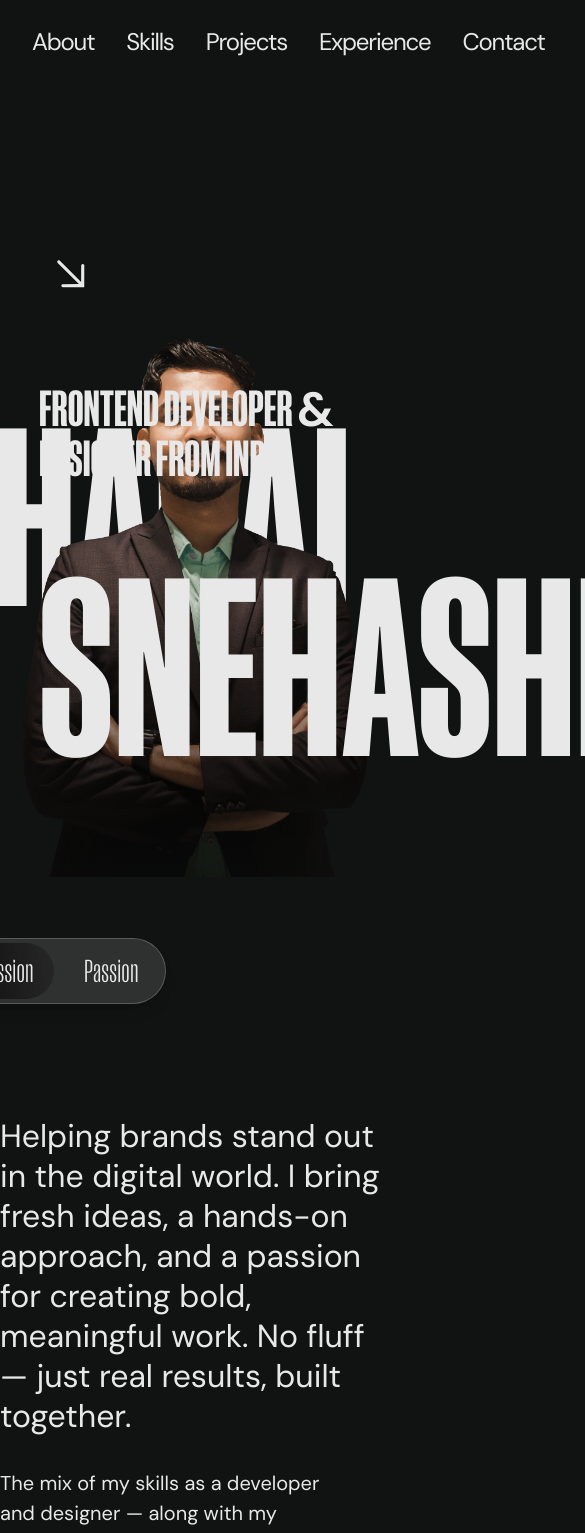
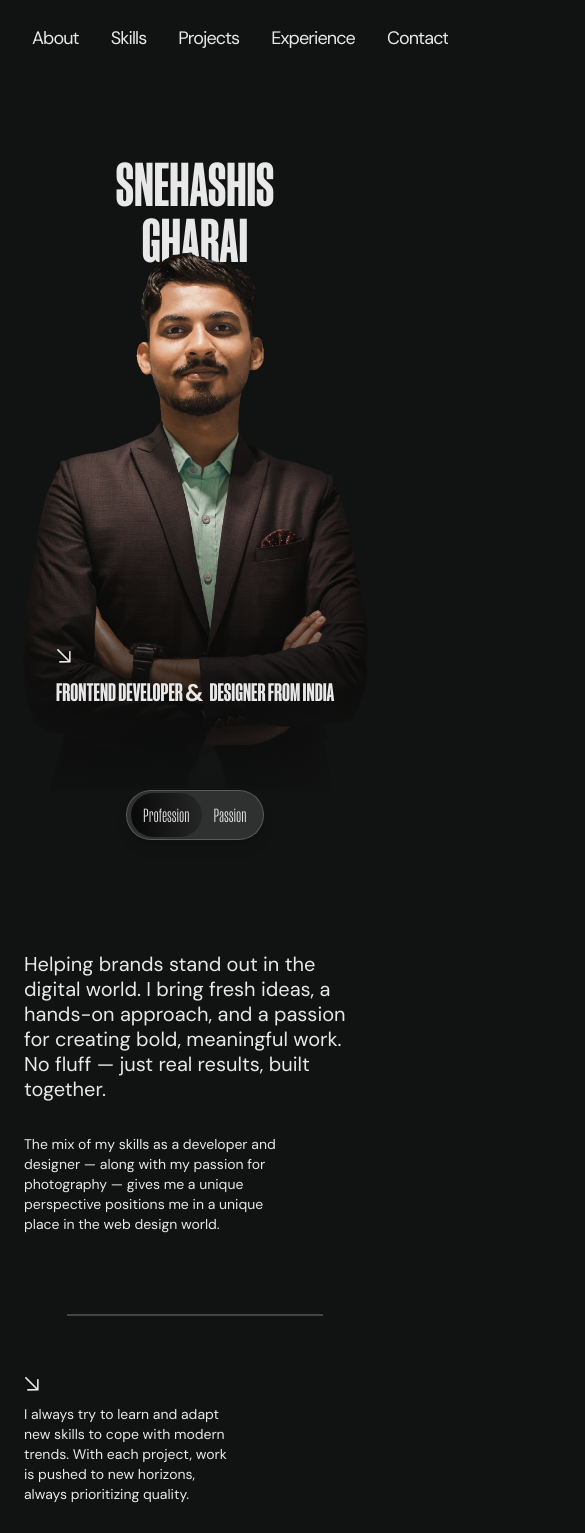
Before and after one commit to Gitju002/snehashis-gharai-portfolio, a Next.js app: page / in a window 390 px wide. Shown: the top 1533 px of the page, 585 px wide, since content can reach past the window. Built offline with nearby package versions, Linux system fonts and the light colour scheme.

Commit message:
added resonsiveness to the whole layout --navbar pending

```diff
--- a/app/components/About.tsx
+++ b/app/components/About.tsx
@@ -36,12 +36,15 @@ const About = () => {
 
       {/* Text Content */}
       <VStack>
-        <Container padding="none" className="flex-col flex-center gap-16">
+        <Container className="flex-col flex-center gap-16">
           <Grid gap={8} cols="cols-6">
             <div className="col-span-4">
+              {/* Text for SEO only */}
               <h3 className="sr-only">
                 Snehashis Gharai&apos;s Professional Mission
               </h3>
+
+              {/* Motive of About Section */}
               <h5>
                 Helping brands stand out in the digital world. I bring fresh
                 ideas, a hands-on approach, and a passion for creating bold,
@@ -49,9 +52,12 @@ const About = () => {
               </h5>
             </div>
             <div className="col-span-2">
+              {/* Text for SEO only */}
               <h3 className="sr-only">
                 Snehashis Gharai&apos;s Unique Perspective
               </h3>
+
+              {/* Unique Perspective Paragraph */}
               <p>
                 The mix of my skills as a developer and designer — along with my
                 passion for photography — gives me a unique perspective
@@ -65,18 +71,31 @@ const About = () => {
 
       {/* Image Content */}
       <VStack padding="none">
-        <Container padding="none" className="flex-col flex-center gap-16">
+        <Container className="flex-col flex-center gap-16">
           <Grid cols="cols-6" className="gap-8">
-            <div className="col-span-2 w-[75%] mt-24">
+            <div className="col-span-2 w-[75%]">
               <h3 className="sr-only">
                 Snehashis Gharai&apos;s Professional Growth
               </h3>
+
+              {/* Arrow SVG */}
+              <Image
+                src={"/svgs/arrow.svg"}
+                height={80}
+                width={80}
+                alt="Decorative arrow pointing to Snehashis Gharai"
+                className="arrow-size"
+              />
+
+              {/* Professional Growth Paragraph */}
               <p>
                 I always try to learn and adapt new skills to cope with modern
                 trends. With each project, work is pushed to new horizons,
                 always prioritizing quality.
               </p>
             </div>
+
+            {/* About Image */}
             <div className="col-span-4">
               <Image
                 src={"/images/about-image.jpg"}
@@ -92,9 +111,9 @@ const About = () => {
 
       {/* Services */}
       <VStack>
-        <Container padding="none">
+        <Container>
           <h2>I can help you with ...</h2>
-          <Grid cols="cols-6" className="gap-8 mt-16">
+          <Grid cols="cols-6" className="gap-8 mt-4 md:mt-6 lg:mt-8 2xl:mt-16">
             {options.map((option) => (
               <article key={option.key} className="col-span-2">
                 <h6>{option.key}</h6>
--- a/app/components/Experience.tsx
+++ b/app/components/Experience.tsx
@@ -27,7 +27,7 @@ const Experience = () => {
   return (
     <section id="experience">
       <VStack>
-        <Container padding="none" className="space-y-16">
+        <Container className="spacing-y">
           <h2>My Experience</h2>
           {experienceDetails.map((experience) => (
             <div key={experience.id} className="space-y-2">
--- a/app/components/Hero.tsx
+++ b/app/components/Hero.tsx
@@ -1,13 +1,14 @@
 import React from "react";
-import Section from "@/app/components/layout/VStack";
+import VStack from "@/app/components/layout/VStack";
 import Container from "@/app/components/layout/Container";
 import Image from "next/image";
 import SwitchButton from "./ui/SwitchButton";
 
 export default function Hero() {
   return (
-    <Section padding="none">
-      <Container padding="none" className="relative flex-center">
+    <section className="hero-container hero-image">
+      <VStack>
+        <Container className="hero-container-wrapper">
           {/* SEO optimized content */}
           <div className="sr-only">
             <h1>Snehashis Gharai - Frontend Developer and Designer</h1>
@@ -17,46 +18,62 @@ export default function Hero() {
               development technologies.
             </p>
           </div>
+          {/* Gradient for smooth transition of Hero Image */}
+          <div className="gradient" />
 
-        {/* Arrow SVG */}
+          {/* Hero Section Text and SVG for Desktop View */}
+          <div className="text-container-desktop">
+            <div className="text-wrapper">
               <Image
                 src={"/svgs/arrow.svg"}
                 height={80}
                 width={80}
                 alt="Decorative arrow pointing to Snehashis Gharai"
-          className="absolute top-[15%] left-[8%] z-10"
+                className="arrow-size"
               />
+              <h2 className="text-subtitle" role="banner">
+                FRONTEND DEVELOPER <span className="ampersand">&amp;</span>{" "}
+                <br />
+                DESIGNER FROM INDIA
+              </h2>
 
-        {/* Hero Section Animated Text */}
-        <div className="hero-animated-text">
-          <h1 className="text-snehashis" aria-label="Snehashis Gharai Name">
-            SNEHASHIS
-          </h1>
+              <h1 aria-label="Snehashis Gharai Name">SNEHASHIS</h1>
+            </div>
+
             <h1 className="text-gharai" aria-label="Snehashis Gharai Surname">
               GHARAI
             </h1>
-          <h2 className="text-subtitle" role="banner">
-            FRONTEND DEVELOPER <span className="ampersand">&amp;</span> <br />
+          </div>
+
+          {/* Hero Section Text for Mobile View */}
+          <div className="text-container-mobile">
+            <h1 className="font-test-manuka font-bold">SNEHASHIS</h1>
+            <h1 className="font-test-manuka font-bold">GHARAI</h1>
+          </div>
+        </Container>
+        {/* Hero Section Subtitle for Mobile View */}
+        <div className="text-wrapper-mobile">
+          <Image
+            src={"/svgs/arrow.svg"}
+            height={80}
+            width={80}
+            alt="Decorative arrow pointing to Snehashis Gharai"
+            className="arrow-size"
+          />
+          <h2 className="text-2xl font-test-manuka font-bold tracking-normal ">
+            FRONTEND DEVELOPER{" "}
+            <span className="font-dm-sans font-bold text-2xl"> &amp; </span>{" "}
             DESIGNER FROM INDIA
           </h2>
         </div>
+        {/* Gradient for Mobile View */}
+        <div className="gradient-mobile" />
+      </VStack>
 
-        {/* Hero Section Image */}
-        <div className="hero-container">
-          <figure
-            about="Snehashis Gharai Professional Image"
-            className="hero-image"
-            role="img"
-            aria-label="Snehashis Gharai - Frontend Developer and Designer"
-          ></figure>
-          <div className="gradient" />
-
-          {/* Content Switch Button */}
-          <div className="absolute bottom-20 right-56 z-20">
+      {/* Switch Button for Portfolio Mode */}
+      <div className="btn-position">
         <SwitchButton />
       </div>
-        </div>
-      </Container>
-    </Section>
+    </section>
   );
 }
--- a/app/components/Projects.tsx
+++ b/app/components/Projects.tsx
@@ -29,7 +29,7 @@ const Projects = () => {
   return (
     <section id="projects">
       <VStack>
-        <Container padding="none" className="space-y-16">
+        <Container className="space-y-16">
           <h2>My Projects</h2>
           {projects.map((project) => (
             <div key={project.id} className="space-y-6">
@@ -42,7 +42,7 @@ const Projects = () => {
                   <React.Fragment key={tech}>
                     <h6>{tech}</h6>
                     {index < project.techStack.length - 1 && (
-                      <h6 className="text-xl">•</h6>
+                      <h6 className="text-sm lg:text-xl">•</h6>
                     )}
                   </React.Fragment>
                 ))}
--- a/app/components/layout/Container.tsx
+++ b/app/components/layout/Container.tsx
@@ -12,7 +12,8 @@ const Container = forwardRef<HTMLDivElement, ContainerProps>(
     // Determine base padding classes
     const basePaddingClasses = (() => {
       if (padding === false || padding === "none") return "px-0";
-      if (padding === true) return "px-6 md:px-8 lg:px-12 xl:px-16 2xl:px-20";
+      if (padding === true)
+        return "px-6 md:px-8 lg:px-12 xl:px-14 2xl:px-16 3xl:px-20 4xl:px-24 5xl:px-28";
       return "";
     })();
 
--- a/app/components/ui/CircleButton.tsx
+++ b/app/components/ui/CircleButton.tsx
@@ -10,10 +10,11 @@ type CircleButtonProps = {
 
 const buttonSizes = {
   sm: "w-32 h-32",
-  md: "w-40 h-40",
-  lg: "w-48 h-48",
-  xl: "w-64 h-64",
-  "2xl": "w-72 h-72",
+  md: "md:w-48 md:h-48 w-32 h-32",
+  lg: "lg:w-56 lg:h-56 md:w-48 md:h-48 w-32 h-32",
+  xl: "xl:w-64 xl:h-64 lg:w-56 lg:h-56 md:w-48 md:h-48 w-32 h-32",
+  "2xl":
+    "2xl:w-72 2xl:h-72 xl:w-64 xl:h-64 lg:w-56 lg:h-56 md:w-48 md:h-48 w-32 h-32",
 };
 
 const CircleButton = ({
@@ -34,14 +35,14 @@ const CircleButton = ({
         <span
           className={` ${
             size === "2xl"
-              ? "text-6xl"
+              ? "2xl:text-6xl xl:text-5xl lg:text-4xl md:text-3xl text-xl"
               : size === "xl"
-              ? "text-5xl"
+              ? "xl:text-5xl lg:text-4xl md:text-3xl text-xl"
               : size === "lg"
-              ? "text-4xl"
+              ? "lg:text-4xl md:text-3xl text-xl"
               : size === "md"
-              ? "text-3xl"
-              : "text-2xl"
+              ? "md:text-3xl text-xl"
+              : "text-xl"
           } `}
         >
           Get in touch
--- a/app/globals.css
+++ b/app/globals.css
@@ -6,6 +6,9 @@
   --color-accent: rgb(138 56 245);
   --color-error: rgb(254 28 28);
   --color-glass: rgb(119 119 119 / 0.30000001192092896);
+  --breakpoint-3xl: 1720px;
+  --breakpoint-4xl: 1920px;
+  --breakpoint-5xl: 2560px;
 
   --gradient-dark-linear: var(
     --dark-linear,
@@ -32,15 +35,15 @@
     @apply bg-background text-foreground m-0 p-0;
   }
   h1 {
-    @apply text-[240px] font-bold font-test-manuka;
+    @apply text-[15vw] lg:text-[10vw] 4xl:text-[12vw] leading-14 md:leading-28 lg:leading-36 2xl:leading-44 font-bold font-test-manuka;
   }
 
   h2 {
-    @apply text-[48px] tracking-tighter font-light font-dm-sans;
+    @apply text-2xl md:text-3xl lg:text-4xl 2xl:text-[48px] tracking-tighter font-light font-dm-sans;
   }
 
   h3 {
-    @apply text-[96px] font-bold leading-24 font-test-manuka;
+    @apply text-[40px] md:text-5xl lg:text-6xl 2xl:text-[96px] font-bold leading-12 lg:leading-16 2xl:leading-24 font-test-manuka;
   }
 
   h4 {
@@ -48,23 +51,23 @@
   }
 
   h5 {
-    @apply text-[32px] font-normal font-dm-sans leading-tight;
+    @apply text-xl lg:text-2xl 2xl:text-[32px] font-normal font-dm-sans leading-tight;
   }
 
   h6 {
-    @apply text-[16px] font-light font-dm-sans;
+    @apply text-sm md:text-[16px] font-light font-dm-sans;
   }
 
   span {
-    @apply text-[32px] font-light font-dm-sans;
+    @apply text-base md:text-lg lg:text-xl 2xl:text-[32px] font-light font-dm-sans;
   }
 
   li {
-    @apply text-[24px] tracking-tighter font-normal font-dm-sans list-none;
+    @apply text-lg 2xl:text-2xl tracking-tighter font-normal font-dm-sans list-none;
   }
 
   p {
-    @apply text-[20px] font-normal font-dm-sans;
+    @apply text-sm lg:text-base 2xl:text-[20px] font-normal font-dm-sans;
   }
 }
 
@@ -89,10 +92,10 @@
     @apply cursor-pointer;
   }
   .switch-btn {
-    @apply glass-effect font-test-manuka text-3xl tracking-wide rounded-full flex-center gap-2.5 py-1 px-1.5;
+    @apply glass-effect font-test-manuka text-lg xl:text-3xl tracking-wide rounded-full flex-center xl:gap-2.5 py-0.5 xl:py-1 px-1 xl:px-1.5;
 
     .btn-icon {
-      @apply px-5 py-2.5 rounded-full;
+      @apply px-3 py-2 xl:px-5 xl:py-2.5 rounded-full;
     }
 
     .active {
@@ -109,7 +112,13 @@
 
   /* ---------------------------- Hero Section ---------------------------- */
   .hero-container {
-    @apply relative h-[1000px] w-[667px];
+    @apply relative min-h-screen flex flex-col items-center md:flex-center;
+    .btn-position {
+      @apply absolute bottom-20 z-20;
+    }
+  }
+  .hero-container-wrapper {
+    @apply w-[85vw] 3xl:w-[80vw] 5xl:w-full max-md:relative max-md:flex max-md:flex-col max-md:items-center;
   }
   .hero-image {
     background: url("/images/hero-image.png") no-repeat center center;
@@ -118,42 +127,67 @@
     width: 100%;
   }
   .gradient {
-    @apply absolute bottom-0 right-0 left-0 h-80 bg-gradient-to-t from-background to-background/0;
+    @apply hidden md:block absolute bottom-0 right-0 left-0 h-80 bg-gradient-to-t from-background to-background/0;
   }
-  .hero-animated-text {
-    .text-snehashis {
-      @apply absolute top-[40%] left-[10%] z-10;
+
+  .gradient-mobile {
+    @apply hidden max-md:block absolute bottom-24 z-10 w-full h-60 bg-gradient-to-t from-background to-background/0;
+  }
+
+  .text-container-desktop {
+    @apply relative w-full hidden md:flex items-center justify-between;
+    .text-wrapper {
+      @apply md:pl-24 2xl:pl-48 md:pb-24 2xl:pb-28 flex flex-col 2xl:gap-y-9 4xl:!gap-y-16;
     }
     .text-gharai {
-      @apply absolute top-[25%] right-[10%] -z-10;
+      @apply absolute right-10 top-12 md:right-0 lg:right-36 xl:right-44 xl:top-14 2xl:right-72 2xl:top-28 4xl:!right-44 4xl:!top-32 -z-10;
     }
     .text-subtitle {
-      @apply absolute top-[30%] left-[10%] z-10 text-5xl font-test-manuka font-bold tracking-normal;
+      @apply text-xl lg:text-4xl 2xl:text-5xl font-test-manuka font-bold tracking-normal max-sm:leading-4;
 
       .ampersand {
-        @apply font-dm-sans font-bold text-5xl;
+        @apply font-dm-sans font-bold text-xl lg:text-4xl 2xl:text-5xl;
       }
     }
   }
 
+  .text-container-mobile {
+    @apply absolute -z-10 mt-12 flex-center flex-col md:hidden;
+  }
+  .text-wrapper-mobile {
+    @apply max-md:block hidden absolute bottom-[25%] left-14 z-20;
+  }
+
   /* ---------------------------- Footer Section ---------------------------- */
   .footer-heading-text {
-    @apply font-test-manuka text-[10rem] font-normal leading-44;
+    @apply font-test-manuka text-[5rem] md:text-[6rem] lg:text-[8rem] 2xl:text-[10rem] font-normal leading-20 md:leading-24 lg:leading-32 2xl:leading-44;
   }
   .footer-amp-text {
-    @apply font-dm-sans text-[10rem];
+    @apply font-dm-sans text-[5rem] md:text-[6rem] lg:text-[8rem] 2xl:text-[10rem] font-bold leading-20 md:leading-24 lg:leading-32 2xl:leading-44;
+  }
+  .footer-arrow-position {
+    @apply absolute rotate-90 top-24 right-2 md:top-16 md:right-4 lg:top-28 lg:right-10 xl:top-28 xl:right-20 2xl:top-40 2xl:right-72;
   }
   .circle-btn-position {
-    @apply absolute bottom-0 right-80;
+    @apply absolute bottom-32 right-10 md:bottom-14 md:right-16 lg:bottom-10 lg:right-32 xl:bottom-4 xl:right-40 2xl:bottom-0 2xl:right-80;
   }
   .contact-details {
-    @apply flex gap-x-4 mt-24;
+    @apply flex max-sm:flex-wrap max-sm:justify-center max-sm:gap-y-4 gap-x-4 mt-24;
   }
   .detail-text {
     @apply glass-effect px-6 py-2.5 rounded-full;
   }
   .footer-end-section {
-    @apply mt-20 flex items-center justify-between;
+    @apply mt-8 md:mt-12 lg:mt-16 2xl:mt-20 flex justify-center gap-y-4 max-md:flex-col md:items-center md:justify-between;
+    .spacing {
+      @apply space-y-2 md:space-y-3 lg:space-y-4 2xl:space-y-6;
+    }
+    .version-text {
+      @apply max-md:text-center;
+    }
+    .socials-text {
+      @apply max-md:flex max-md:flex-col items-center;
+    }
   }
 }
 
@@ -170,6 +204,18 @@
   background: var(--gradient-dark-linear);
 }
 
+@utility arrow-size {
+  @apply -ml-3 md:-ml-6 h-10 w-10 md:h-20 md:w-20;
+}
+
+@utility icon-size {
+  @apply size-6 md:size-10;
+}
+
+@utility spacing-y {
+  @apply space-y-6 md:space-y-8 lg:space-y-12 2xl:space-y-16;
+}
+
 /* Screen reader only content */
 .sr-only {
   position: absolute;
```
Also changed, not shown: app/components/Footer.tsx (+6 -6 lines), app/components/Skills.tsx (+7 -3 lines). Lines whose indentation alone changed are shown as unchanged.
